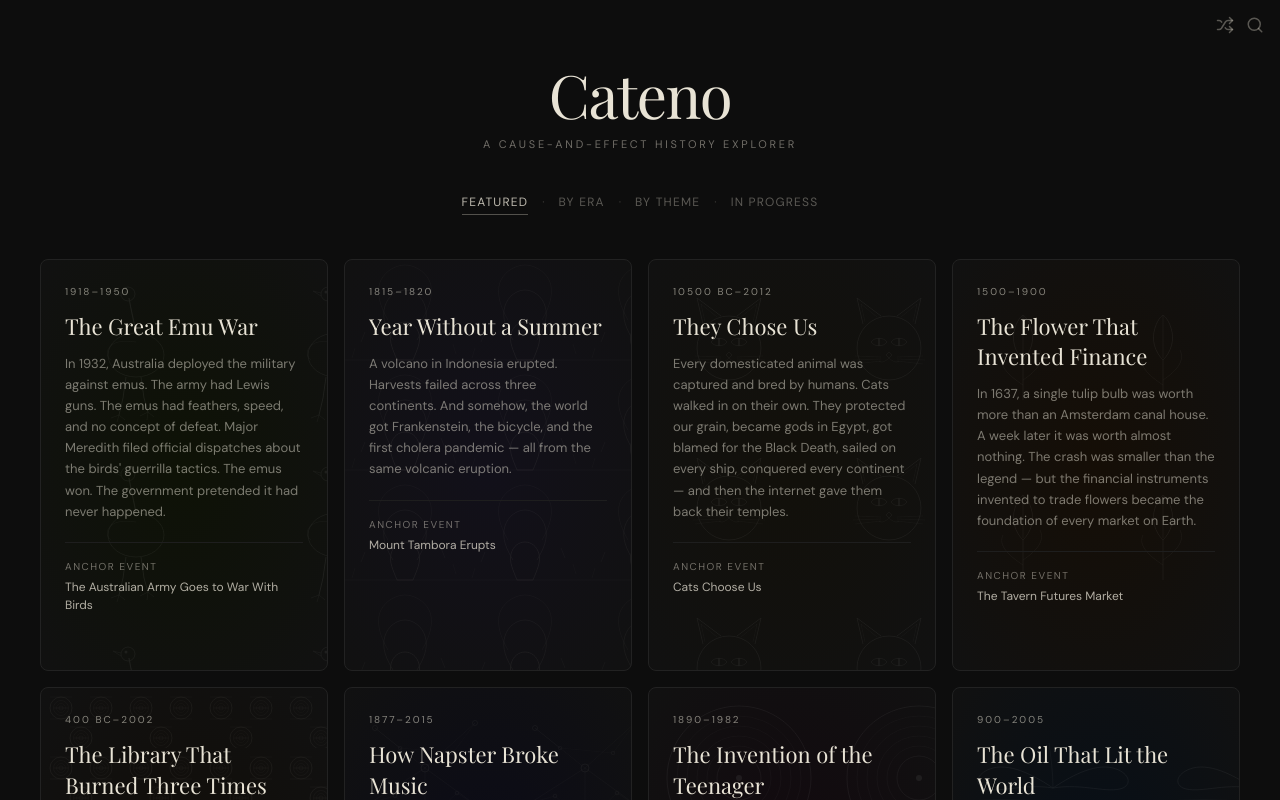
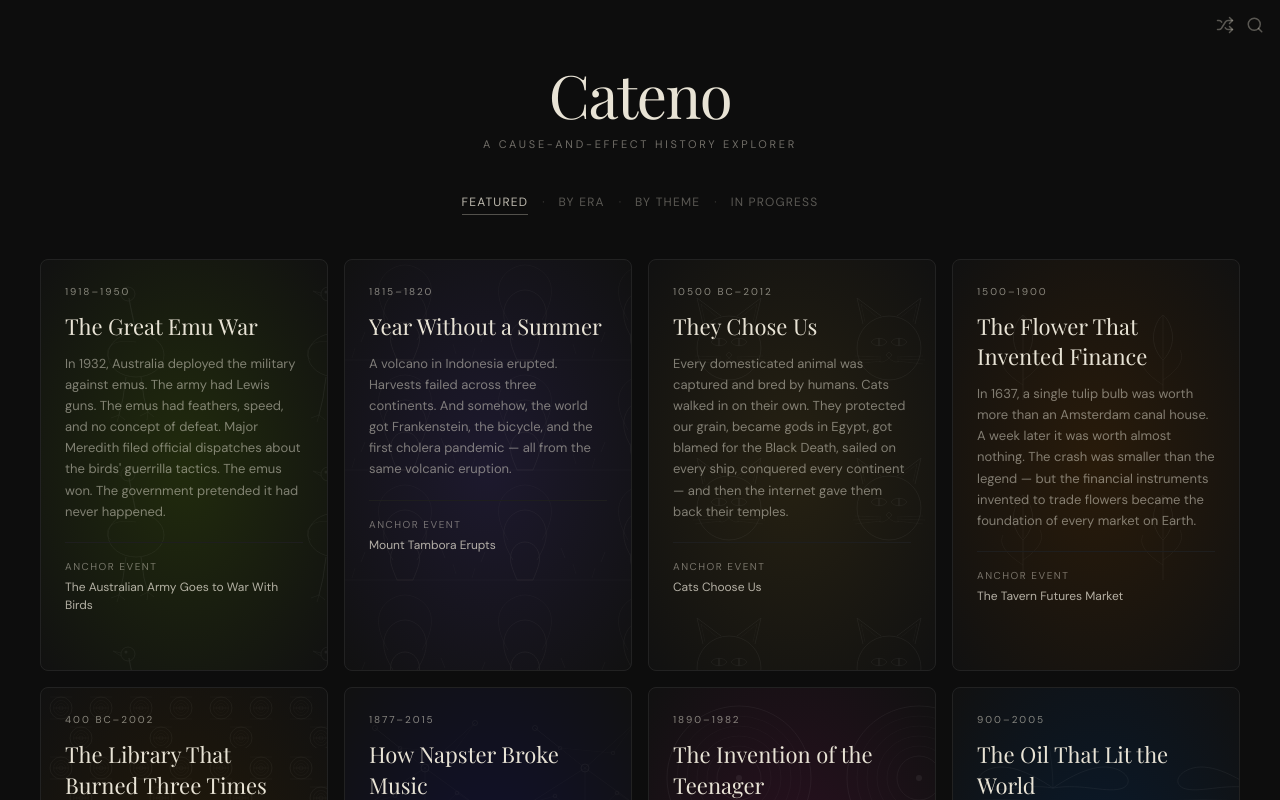
Before and after one commit to catsbyy/cateno, a React (Vite) app: page / in a window 1280 px wide. Shown: the top 800 px of the page. Built offline with nearby package versions, Linux system fonts and the light colour scheme.

Commit message:
change colors

```diff
--- a/src/theme.tsx
+++ b/src/theme.tsx
@@ -7,67 +7,67 @@
 
 // Centre colours exposed separately so selector cards can use them as flat base colours.
 export const SCENARIO_CENTRE_COLORS: Record<string, string> = {
-  "fall-of-rome": "#2a1a06",
-  "french-revolution": "#0d1f0d",
-  "scientific-revolution": "#060d1f",
-  wwi: "#141a0a",
-  "year-without-a-summer": "#12101a",
-  "wright-brothers": "#0f1218",
-  "underwater-archaeology": "#071418",
-  templars: "#18100a",
-  mongols: "#1a0e06",
-  polynesia: "#051418",
-  "zheng-he": "#061410",
-  "louisiana-purchase": "#0e1a0a",
-  whales: "#050e18",
-  napster: "#0a0a18",
-  "tulip-mania": "#150e06",
-  "leaded-gasoline": "#0e0e08",
-  "invention-of-teenager": "#12080e",
-  "black-plague-renaissance": "#12080a",
-  "age-of-exploration": "#0a100e",
-  "hollywood-birth": "#140e06",
-  "hollywood-code": "#0e0a12",
-  "hollywood-blockbuster": "#0a0808",
-  "f1-turbo-era": "#160a04",
-  "f1-bernie": "#0a0a0a",
-  "f1-senna": "#06100e",
-  cats: "#12100a",
-  "emu-war": "#0e1206",
-  "library-of-alexandria": "#110D08",
-  "coffee-houses": "#0E0A06",
+  "fall-of-rome": "#3a2408",
+  "french-revolution": "#0f2e0f",
+  "scientific-revolution": "#091739",
+  wwi: "#1f2a0f",
+  "year-without-a-summer": "#1d192e",
+  "wright-brothers": "#121c30",
+  "underwater-archaeology": "#0b252d",
+  templars: "#2e1d0f",
+  mongols: "#2f1809",
+  polynesia: "#09272f",
+  "zheng-he": "#0b2820",
+  "louisiana-purchase": "#152a0e",
+  whales: "#081b30",
+  napster: "#111131",
+  "tulip-mania": "#291b0a",
+  "leaded-gasoline": "#282815",
+  "invention-of-teenager": "#2d1022",
+  "black-plague-renaissance": "#2a0e14",
+  "age-of-exploration": "#14241f",
+  "hollywood-birth": "#2c1e0c",
+  "hollywood-code": "#1f132a",
+  "hollywood-blockbuster": "#221616",
+  "f1-turbo-era": "#361707",
+  "f1-bernie": "#1f1f1f",
+  "f1-senna": "#0c2721",
+  cats: "#262112",
+  "emu-war": "#212b0d",
+  "library-of-alexandria": "#241a08",
+  "coffee-houses": "#2a1508",
 };
 
 const SCENARIO_GRADIENTS: Record<string, string> = {
-  "fall-of-rome": "radial-gradient(ellipse at center, #2a1a06 0%, #0D0D0D 70%)",
-  "french-revolution": "radial-gradient(ellipse at center, #0d1f0d 0%, #0D0D0D 70%)",
-  "scientific-revolution": "radial-gradient(ellipse at center, #060d1f 0%, #0D0D0D 70%)",
-  wwi: "radial-gradient(ellipse at center, #141a0a 0%, #0D0D0D 70%)",
-  "year-without-a-summer": "radial-gradient(ellipse at center, #12101a 0%, #0D0D0D 70%)",
-  "wright-brothers": "radial-gradient(ellipse at center, #0f1218 0%, #0D0D0D 70%)",
-  "underwater-archaeology": "radial-gradient(ellipse at center, #071418 0%, #0D0D0D 70%)",
-  templars: "radial-gradient(ellipse at center, #18100a 0%, #0D0D0D 70%)",
-  mongols: "radial-gradient(ellipse at center, #1a0e06 0%, #0D0D0D 70%)",
-  polynesia: "radial-gradient(ellipse at center, #051418 0%, #0D0D0D 70%)",
-  "zheng-he": "radial-gradient(ellipse at center, #061410 0%, #0D0D0D 70%)",
-  "louisiana-purchase": "radial-gradient(ellipse at center, #0e1a0a 0%, #0D0D0D 70%)",
-  whales: "radial-gradient(ellipse at center, #050e18 0%, #0D0D0D 70%)",
-  napster: "radial-gradient(ellipse at center, #0a0a18 0%, #0D0D0D 70%)",
-  "tulip-mania": "radial-gradient(ellipse at center, #150e06 0%, #0D0D0D 70%)",
-  "leaded-gasoline": "radial-gradient(ellipse at center, #0e0e08 0%, #0D0D0D 70%)",
-  "invention-of-teenager": "radial-gradient(ellipse at center, #12080e 0%, #0D0D0D 70%)",
-  "black-plague-renaissance": "radial-gradient(ellipse at center, #12080a 0%, #0D0D0D 70%)",
-  "age-of-exploration": "radial-gradient(ellipse at center, #0a100e 0%, #0D0D0D 70%)",
-  "hollywood-birth": "radial-gradient(ellipse at center, #140e06 0%, #0D0D0D 70%)",
-  "hollywood-code": "radial-gradient(ellipse at center, #0e0a12 0%, #0D0D0D 70%)",
-  "hollywood-blockbuster": "radial-gradient(ellipse at center, #0a0808 0%, #0D0D0D 70%)",
-  "f1-turbo-era": "radial-gradient(ellipse at center, #160a04 0%, #0D0D0D 70%)",
-  "f1-bernie": "radial-gradient(ellipse at center, #0a0a0a 0%, #0D0D0D 70%)",
-  "f1-senna": "radial-gradient(ellipse at center, #06100e 0%, #0D0D0D 70%)",
-  cats: "radial-gradient(ellipse at center, #12100a 0%, #0D0D0D 70%)",
-  "emu-war": "radial-gradient(ellipse at center, #0e1206 0%, #0D0D0D 70%)",
-  "library-of-alexandria": "radial-gradient(ellipse at center, #110D08 0%, #0D0D0D 70%)",
-  "coffee-houses": "radial-gradient(ellipse at center, #0E0A06 0%, #0D0D0D 70%)",
+  "fall-of-rome": "radial-gradient(ellipse at center, #3a2408 0%, #0D0D0D 70%)",
+  "french-revolution": "radial-gradient(ellipse at center, #0f2e0f 0%, #0D0D0D 70%)",
+  "scientific-revolution": "radial-gradient(ellipse at center, #091739 0%, #0D0D0D 70%)",
+  wwi: "radial-gradient(ellipse at center, #1f2a0f 0%, #0D0D0D 70%)",
+  "year-without-a-summer": "radial-gradient(ellipse at center, #1d192e 0%, #0D0D0D 70%)",
+  "wright-brothers": "radial-gradient(ellipse at center, #121c30 0%, #0D0D0D 70%)",
+  "underwater-archaeology": "radial-gradient(ellipse at center, #0b252d 0%, #0D0D0D 70%)",
+  templars: "radial-gradient(ellipse at center, #2e1d0f 0%, #0D0D0D 70%)",
+  mongols: "radial-gradient(ellipse at center, #2f1809 0%, #0D0D0D 70%)",
+  polynesia: "radial-gradient(ellipse at center, #09272f 0%, #0D0D0D 70%)",
+  "zheng-he": "radial-gradient(ellipse at center, #0b2820 0%, #0D0D0D 70%)",
+  "louisiana-purchase": "radial-gradient(ellipse at center, #152a0e 0%, #0D0D0D 70%)",
+  whales: "radial-gradient(ellipse at center, #081b30 0%, #0D0D0D 70%)",
+  napster: "radial-gradient(ellipse at center, #111131 0%, #0D0D0D 70%)",
+  "tulip-mania": "radial-gradient(ellipse at center, #291b0a 0%, #0D0D0D 70%)",
+  "leaded-gasoline": "radial-gradient(ellipse at center, #282815 0%, #0D0D0D 70%)",
+  "invention-of-teenager": "radial-gradient(ellipse at center, #2d1022 0%, #0D0D0D 70%)",
+  "black-plague-renaissance": "radial-gradient(ellipse at center, #2a0e14 0%, #0D0D0D 70%)",
+  "age-of-exploration": "radial-gradient(ellipse at center, #14241f 0%, #0D0D0D 70%)",
+  "hollywood-birth": "radial-gradient(ellipse at center, #2c1e0c 0%, #0D0D0D 70%)",
+  "hollywood-code": "radial-gradient(ellipse at center, #1f132a 0%, #0D0D0D 70%)",
+  "hollywood-blockbuster": "radial-gradient(ellipse at center, #221616 0%, #0D0D0D 70%)",
+  "f1-turbo-era": "radial-gradient(ellipse at center, #361707 0%, #0D0D0D 70%)",
+  "f1-bernie": "radial-gradient(ellipse at center, #1f1f1f 0%, #0D0D0D 70%)",
+  "f1-senna": "radial-gradient(ellipse at center, #0c2721 0%, #0D0D0D 70%)",
+  cats: "radial-gradient(ellipse at center, #262112 0%, #0D0D0D 70%)",
+  "emu-war": "radial-gradient(ellipse at center, #212b0d 0%, #0D0D0D 70%)",
+  "library-of-alexandria": "radial-gradient(ellipse at center, #241a08 0%, #0D0D0D 70%)",
+  "coffee-houses": "radial-gradient(ellipse at center, #2a1508 0%, #0D0D0D 70%)",
 };
 
 export function getScenarioGradient(scenarioId: string): string {
@@ -1211,26 +1211,26 @@ function CoffeeHousesPattern({ opacity }: { opacity: number }) {
       <defs>
         <pattern id="bg-coffee-houses" x="0" y="0" width="90" height="80" patternUnits="userSpaceOnUse">
           {/* Cup A (24,28) */}
-          <circle cx="24" cy="28" r="16" fill="none" stroke="#E8E3D5" strokeWidth="0.5"/>
-          <circle cx="24" cy="28" r="10" fill="none" stroke="#E8E3D5" strokeWidth="0.9"/>
-          <circle cx="24" cy="28" r="7"  fill="none" stroke="#E8E3D5" strokeWidth="0.4"/>
-          <path d="M34,24 C40,24 40,32 34,32" fill="none" stroke="#E8E3D5" strokeWidth="0.9"/>
-          <path d="M20,12 C19,8 21,5 20,1"    fill="none" stroke="#E8E3D5" strokeWidth="0.5"/>
-          <path d="M26,11 C27,7 25,4 26,0"    fill="none" stroke="#E8E3D5" strokeWidth="0.5"/>
+          <circle cx="24" cy="28" r="16" fill="none" stroke="#E8E3D5" strokeWidth="0.5" />
+          <circle cx="24" cy="28" r="10" fill="none" stroke="#E8E3D5" strokeWidth="0.9" />
+          <circle cx="24" cy="28" r="7" fill="none" stroke="#E8E3D5" strokeWidth="0.4" />
+          <path d="M34,24 C40,24 40,32 34,32" fill="none" stroke="#E8E3D5" strokeWidth="0.9" />
+          <path d="M20,12 C19,8 21,5 20,1" fill="none" stroke="#E8E3D5" strokeWidth="0.5" />
+          <path d="M26,11 C27,7 25,4 26,0" fill="none" stroke="#E8E3D5" strokeWidth="0.5" />
           {/* Cup B (69,28) */}
-          <circle cx="69" cy="28" r="16" fill="none" stroke="#E8E3D5" strokeWidth="0.5"/>
-          <circle cx="69" cy="28" r="10" fill="none" stroke="#E8E3D5" strokeWidth="0.9"/>
-          <circle cx="69" cy="28" r="7"  fill="none" stroke="#E8E3D5" strokeWidth="0.4"/>
-          <path d="M79,24 C85,24 85,32 79,32" fill="none" stroke="#E8E3D5" strokeWidth="0.9"/>
-          <path d="M65,12 C64,8 66,5 65,1"    fill="none" stroke="#E8E3D5" strokeWidth="0.5"/>
-          <path d="M71,11 C72,7 70,4 71,0"    fill="none" stroke="#E8E3D5" strokeWidth="0.5"/>
+          <circle cx="69" cy="28" r="16" fill="none" stroke="#E8E3D5" strokeWidth="0.5" />
+          <circle cx="69" cy="28" r="10" fill="none" stroke="#E8E3D5" strokeWidth="0.9" />
+          <circle cx="69" cy="28" r="7" fill="none" stroke="#E8E3D5" strokeWidth="0.4" />
+          <path d="M79,24 C85,24 85,32 79,32" fill="none" stroke="#E8E3D5" strokeWidth="0.9" />
+          <path d="M65,12 C64,8 66,5 65,1" fill="none" stroke="#E8E3D5" strokeWidth="0.5" />
+          <path d="M71,11 C72,7 70,4 71,0" fill="none" stroke="#E8E3D5" strokeWidth="0.5" />
           {/* Cup C — offset row (46,68) */}
-          <circle cx="46" cy="68" r="16" fill="none" stroke="#E8E3D5" strokeWidth="0.5"/>
-          <circle cx="46" cy="68" r="10" fill="none" stroke="#E8E3D5" strokeWidth="0.9"/>
-          <circle cx="46" cy="68" r="7"  fill="none" stroke="#E8E3D5" strokeWidth="0.4"/>
-          <path d="M56,64 C62,64 62,72 56,72" fill="none" stroke="#E8E3D5" strokeWidth="0.9"/>
-          <path d="M42,52 C41,48 43,45 42,41" fill="none" stroke="#E8E3D5" strokeWidth="0.5"/>
-          <path d="M48,51 C49,47 47,44 48,40" fill="none" stroke="#E8E3D5" strokeWidth="0.5"/>
+          <circle cx="46" cy="68" r="16" fill="none" stroke="#E8E3D5" strokeWidth="0.5" />
+          <circle cx="46" cy="68" r="10" fill="none" stroke="#E8E3D5" strokeWidth="0.9" />
+          <circle cx="46" cy="68" r="7" fill="none" stroke="#E8E3D5" strokeWidth="0.4" />
+          <path d="M56,64 C62,64 62,72 56,72" fill="none" stroke="#E8E3D5" strokeWidth="0.9" />
+          <path d="M42,52 C41,48 43,45 42,41" fill="none" stroke="#E8E3D5" strokeWidth="0.5" />
+          <path d="M48,51 C49,47 47,44 48,40" fill="none" stroke="#E8E3D5" strokeWidth="0.5" />
         </pattern>
       </defs>
       <rect width="100%" height="100%" fill="url(#bg-coffee-houses)" />
@@ -1255,29 +1255,29 @@ function LibraryOfAlexandriaPattern({ opacity }: { opacity: number }) {
       <defs>
         <pattern id="bg-library-of-alexandria" x="0" y="0" width="80" height="60" patternUnits="userSpaceOnUse">
           {/* Scroll A */}
-          <circle cx="20" cy="20" r="11"  fill="none" stroke="#E8E3D5" strokeWidth="0.9"/>
-          <circle cx="20" cy="20" r="7.5" fill="none" stroke="#E8E3D5" strokeWidth="0.5"/>
-          <circle cx="20" cy="20" r="4.5" fill="none" stroke="#E8E3D5" strokeWidth="0.4"/>
-          <circle cx="20" cy="20" r="2"   fill="none" stroke="#E8E3D5" strokeWidth="0.5"/>
-          <line x1="13" y1="20" x2="27" y2="20" stroke="#E8E3D5" strokeWidth="0.6"/>
-          <line x1="9"  y1="9"  x2="31" y2="9"  stroke="#E8E3D5" strokeWidth="0.5"/>
-          <line x1="9"  y1="31" x2="31" y2="31" stroke="#E8E3D5" strokeWidth="0.5"/>
+          <circle cx="20" cy="20" r="11" fill="none" stroke="#E8E3D5" strokeWidth="0.9" />
+          <circle cx="20" cy="20" r="7.5" fill="none" stroke="#E8E3D5" strokeWidth="0.5" />
+          <circle cx="20" cy="20" r="4.5" fill="none" stroke="#E8E3D5" strokeWidth="0.4" />
+          <circle cx="20" cy="20" r="2" fill="none" stroke="#E8E3D5" strokeWidth="0.5" />
+          <line x1="13" y1="20" x2="27" y2="20" stroke="#E8E3D5" strokeWidth="0.6" />
+          <line x1="9" y1="9" x2="31" y2="9" stroke="#E8E3D5" strokeWidth="0.5" />
+          <line x1="9" y1="31" x2="31" y2="31" stroke="#E8E3D5" strokeWidth="0.5" />
           {/* Scroll B */}
-          <circle cx="60" cy="20" r="11"  fill="none" stroke="#E8E3D5" strokeWidth="0.9"/>
-          <circle cx="60" cy="20" r="7.5" fill="none" stroke="#E8E3D5" strokeWidth="0.5"/>
-          <circle cx="60" cy="20" r="4.5" fill="none" stroke="#E8E3D5" strokeWidth="0.4"/>
-          <circle cx="60" cy="20" r="2"   fill="none" stroke="#E8E3D5" strokeWidth="0.5"/>
-          <line x1="53" y1="20" x2="67" y2="20" stroke="#E8E3D5" strokeWidth="0.6"/>
-          <line x1="49" y1="9"  x2="71" y2="9"  stroke="#E8E3D5" strokeWidth="0.5"/>
-          <line x1="49" y1="31" x2="71" y2="31" stroke="#E8E3D5" strokeWidth="0.5"/>
+          <circle cx="60" cy="20" r="11" fill="none" stroke="#E8E3D5" strokeWidth="0.9" />
+          <circle cx="60" cy="20" r="7.5" fill="none" stroke="#E8E3D5" strokeWidth="0.5" />
+          <circle cx="60" cy="20" r="4.5" fill="none" stroke="#E8E3D5" strokeWidth="0.4" />
+          <circle cx="60" cy="20" r="2" fill="none" stroke="#E8E3D5" strokeWidth="0.5" />
+          <line x1="53" y1="20" x2="67" y2="20" stroke="#E8E3D5" strokeWidth="0.6" />
+          <line x1="49" y1="9" x2="71" y2="9" stroke="#E8E3D5" strokeWidth="0.5" />
+          <line x1="49" y1="31" x2="71" y2="31" stroke="#E8E3D5" strokeWidth="0.5" />
           {/* Scroll C — offset row */}
-          <circle cx="40" cy="50" r="11"  fill="none" stroke="#E8E3D5" strokeWidth="0.9"/>
-          <circle cx="40" cy="50" r="7.5" fill="none" stroke="#E8E3D5" strokeWidth="0.5"/>
-          <circle cx="40" cy="50" r="4.5" fill="none" stroke="#E8E3D5" strokeWidth="0.4"/>
-          <circle cx="40" cy="50" r="2"   fill="none" stroke="#E8E3D5" strokeWidth="0.5"/>
-          <line x1="33" y1="50" x2="47" y2="50" stroke="#E8E3D5" strokeWidth="0.6"/>
-          <line x1="29" y1="39" x2="51" y2="39" stroke="#E8E3D5" strokeWidth="0.5"/>
-          <line x1="29" y1="61" x2="51" y2="61" stroke="#E8E3D5" strokeWidth="0.5"/>
+          <circle cx="40" cy="50" r="11" fill="none" stroke="#E8E3D5" strokeWidth="0.9" />
+          <circle cx="40" cy="50" r="7.5" fill="none" stroke="#E8E3D5" strokeWidth="0.5" />
+          <circle cx="40" cy="50" r="4.5" fill="none" stroke="#E8E3D5" strokeWidth="0.4" />
+          <circle cx="40" cy="50" r="2" fill="none" stroke="#E8E3D5" strokeWidth="0.5" />
+          <line x1="33" y1="50" x2="47" y2="50" stroke="#E8E3D5" strokeWidth="0.6" />
+          <line x1="29" y1="39" x2="51" y2="39" stroke="#E8E3D5" strokeWidth="0.5" />
+          <line x1="29" y1="61" x2="51" y2="61" stroke="#E8E3D5" strokeWidth="0.5" />
         </pattern>
       </defs>
       <rect width="100%" height="100%" fill="url(#bg-library-of-alexandria)" />
```
